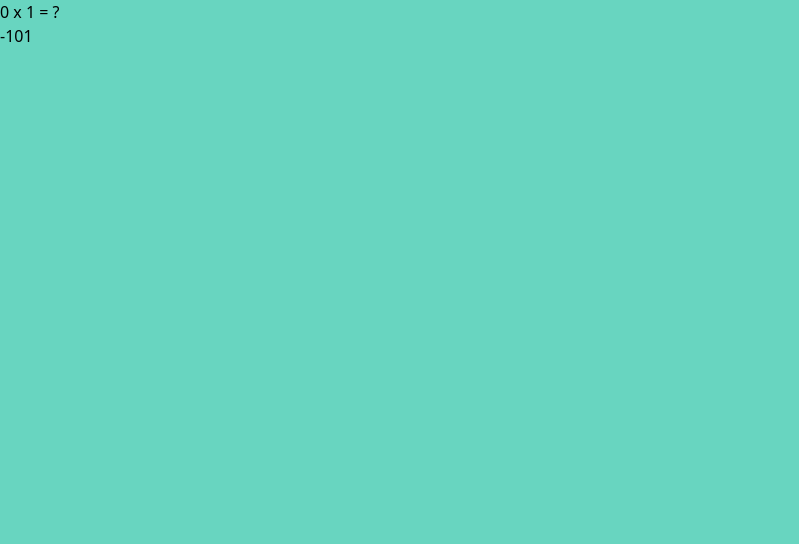
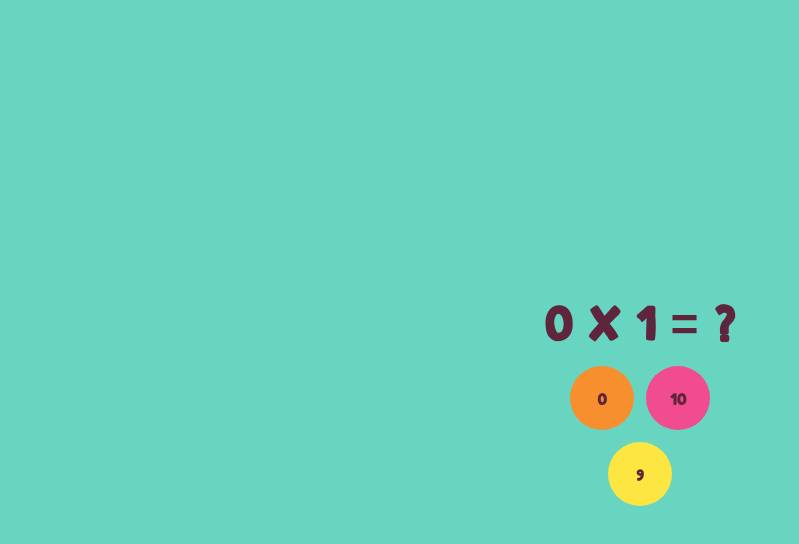
Before and after one commit to juansesu3/CatMath, a Next.js app: page /game in a window 1280 px wide. Shown: the top 544 px of the page, without its empty margins (0-799 px from the left). Built offline with nearby package versions, Linux system fonts and the light colour scheme.

Commit message:
FEATURE(game logic)

```diff
--- a/components/Game.tsx
+++ b/components/Game.tsx
@@ -11,16 +11,27 @@ type Level = {
   questions: Question[];
 };
 
+// Función para generar un número aleatorio dentro de un rango
+const getRandomNumber = (min: number, max: number) => {
+  return Math.floor(Math.random() * (max - min + 1)) + min;
+};
+
 const generateLevels = (maxTableNumber: number): Level[] => {
   const levels: Level[] = [];
   for (let i = 0; i <= maxTableNumber; i++) {
     const questions: Question[] = [];
     for (let j = 1; j <= 10; j++) {
       const result = i * j;
-      // Generar opciones aleatorias para la pregunta
-      const options = [result - 1, result, result + 1].sort(
-        () => Math.random() - 0.5
-      );
+      // Generar opciones aleatorias para la pregunta, asegurando que la respuesta correcta esté incluida
+      let options = [result];
+      while (options.length < 3) {
+        let option = getRandomNumber(result - 10, result + 10);
+        if (options.indexOf(option) === -1 && option !== result) {
+          options.push(option);
+        }
+      }
+      // Mezclar las opciones para que la posición de la respuesta correcta sea aleatoria
+      options = options.sort(() => Math.random() - 0.5);
       questions.push({ multiplier: j, result, options });
     }
     levels.push({ tableNumber: i, questions });
@@ -34,7 +45,12 @@ const Game = () => {
   const levels = generateLevels(12);
   const currentLevel = levels[currentLevelIndex];
   const currentQuestion = currentLevel.questions[currentQuestionIndex];
-
+  const buttonColors = [
+    "bg-[#f78f2e]",
+    "bg-[#f14c90]",
+    "bg-[#fde642]",
+    "bg-[#3ab14b]",
+  ].sort(() => Math.random() - 0.5);
   const handleAnswer = (answer: number) => {
     if (answer === currentQuestion.result) {
       // Si la respuesta es correcta, ir a la siguiente pregunta
@@ -49,18 +65,31 @@ const Game = () => {
       alert("¡Respuesta incorrecta! Inténtalo de nuevo.");
     }
   };
+  const getButtonClass = (index: number) => {
+    if (index === 2) {
+      // Si es el tercer botón, ocupa las dos columnas
+      return "col-span-2";
+    }
+    return "";
+  };
 
   return (
-    <div>
+    <div className="min-h-screen  flex flex-col gap-6 items-center justify-center font-myFont font-bold  text-secondary">
       {/* Mostrar la pregunta actual */}
-      <h2>
+      <h2 className="text-5xl  ">
         {currentLevel.tableNumber} x {currentQuestion.multiplier} = ?
       </h2>
 
       {/* Mostrar las opciones */}
-      <div>
+      <div className="grid grid-cols-2 gap-3  justify-items-center align-items-center">
         {currentQuestion.options.map((option, index) => (
-          <button key={index} onClick={() => handleAnswer(option)}>
+          <button
+            className={`${
+              buttonColors[index]
+            } w-16 h-16 rounded-full  ${getButtonClass(index)}`}
+            key={index}
+            onClick={() => handleAnswer(option)}
+          >
             {option}
           </button>
         ))}
--- a/pages/game.tsx
+++ b/pages/game.tsx
@@ -1,7 +1,16 @@
 import Game from "@/components/Game";
-
+import { useEffect, useState } from "react";
 
 const GamePage = () => {
+  const [isMounted, setIsMounted] = useState(false);
+
+  useEffect(() => {
+    setIsMounted(true);
+  }, []);
+  if (!isMounted) {
+    return null;
+  }
+
   return (
     <>
       <Game />
```
